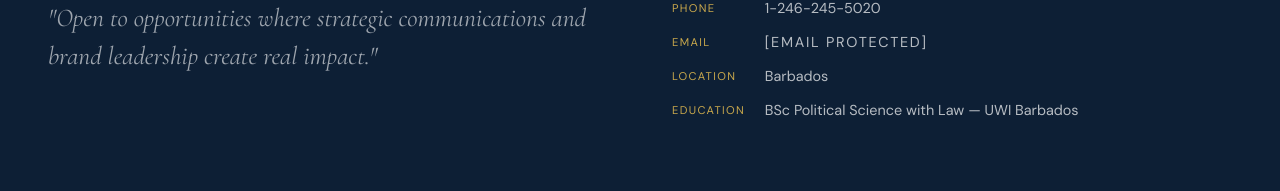
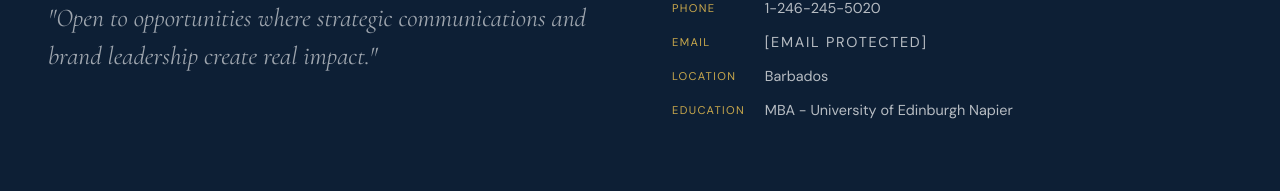
Before and after one commit to sonjupatterson/Sonju-Simone-Patterson, a plain HTML site: page index.html in a window 1280 px wide. Shown: the part 4362-4553 px from the top of the page. Drawn offline with nearby package versions, Linux system fonts and the light colour scheme.

Commit message:
Update index.html

```diff
--- a/index.html
+++ b/index.html
@@ -690,7 +690,7 @@
       </div>
       <div class="contact-item">
         <span>Education</span>
-        <span>BSc Political Science with Law — UWI Barbados</span>
+        <span>MBA - University of Edinburgh Napier</span>
       </div>
     </div>
   </div>
```
